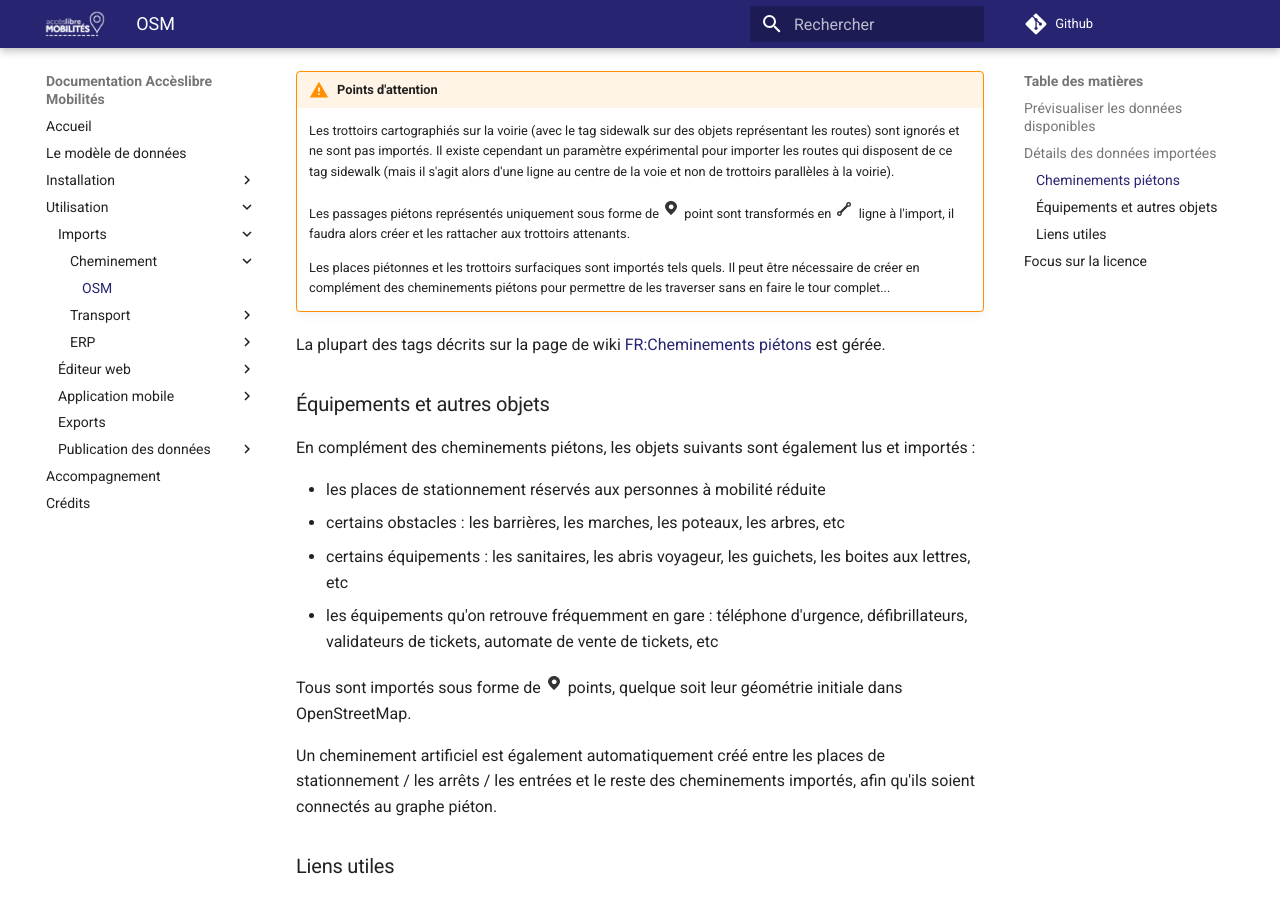
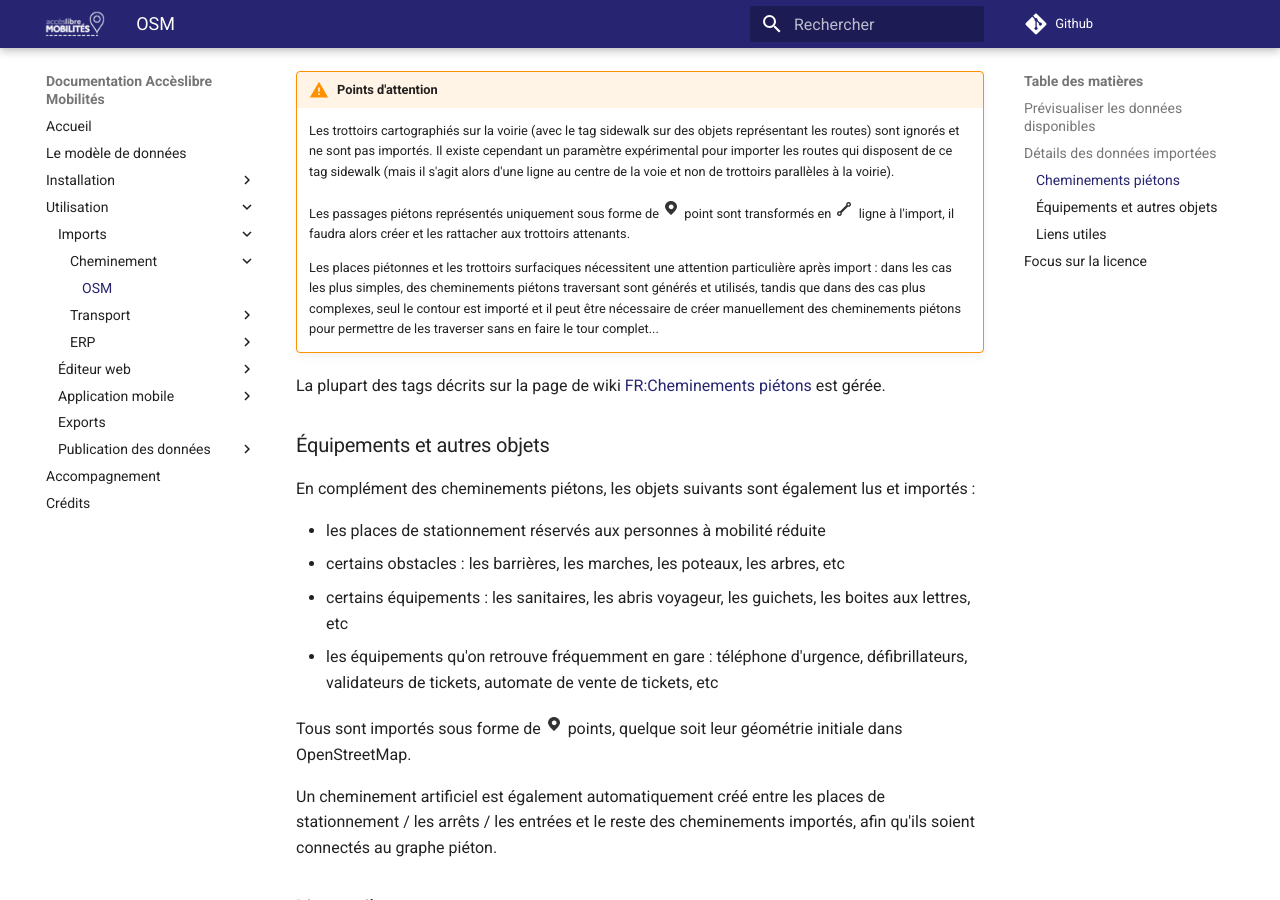
Before and after one commit to MTES-MCT/alm-docs, an MkDocs documentation site: the page built from docs/usage/imports/cheminement/imports-cheminement-osm.md, in a window 1280 px wide and 900 px high, scrolled down 1922 px. Built offline with MkDocs 1.6.1 and Material for MkDocs 9.7.7, drawn with Linux system fonts in a browser that asks for light colours; comment, search, counter and statistics services are not loaded.

Commit message:
updates according to the new version of OSM import

```diff
--- a/docs/usage/imports/cheminement/imports-cheminement-osm.md
+++ b/docs/usage/imports/cheminement/imports-cheminement-osm.md
@@ -66,7 +66,7 @@ L'essentiel des cheminements piétons tels que décrits sur la page de wiki OSM
 
     Les passages piétons représentés uniquement sous forme de ![point] point sont transformés en ![ligne] ligne à l'import, il faudra alors créer et les rattacher aux trottoirs attenants.
 
-    Les places piétonnes et les trottoirs surfaciques sont importés tels quels. Il peut être nécessaire de créer en complément des cheminements piétons pour permettre de les traverser sans en faire le tour complet...
+    Les places piétonnes et les trottoirs surfaciques nécessitent une attention particulière après import : dans les cas les plus simples, des cheminements piétons traversant sont générés et utilisés, tandis que dans des cas plus complexes, seul le contour est importé et il peut être nécessaire de créer manuellement des cheminements piétons pour permettre de les traverser sans en faire le tour complet...
 
 La plupart des tags décrits sur la page de wiki [FR:Cheminements piétons](https://wiki.openstreetmap.org/wiki/FR:Cheminements_pi%C3%A9tons) est gérée.
 
```
Also changed, not shown: docs/usage/imports/ERP/imports-erp-osm.md (+1 -1 lines), docs/usage/imports/transport/imports-transport-osm.md (+1 -1 lines).
